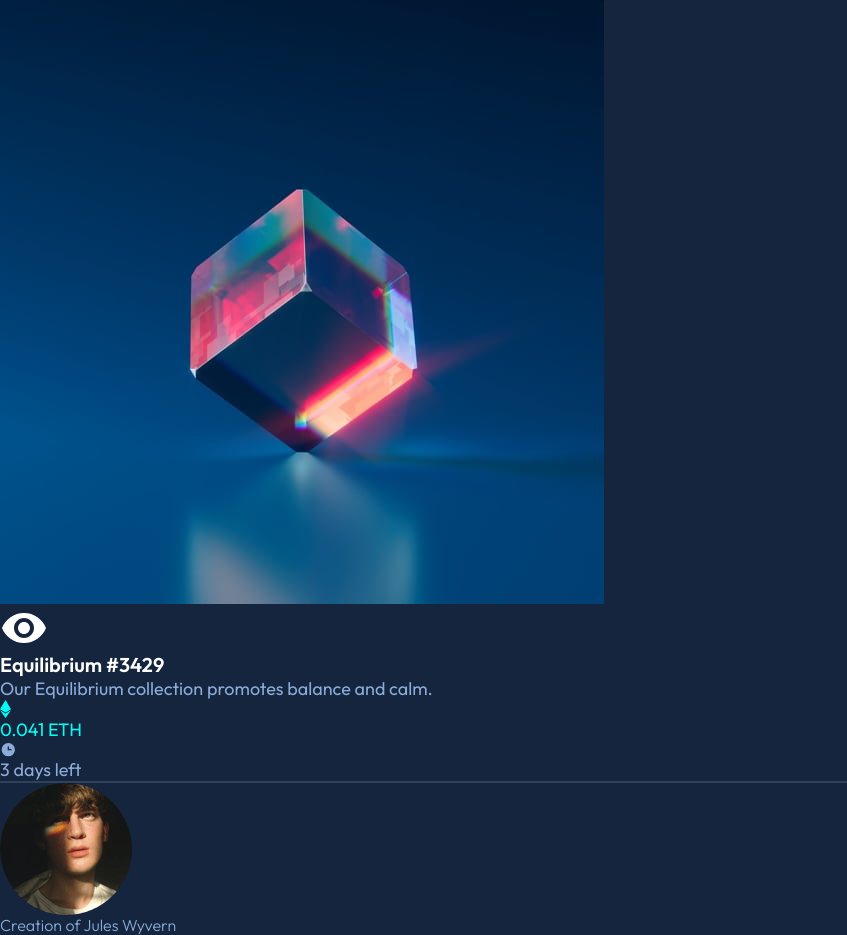
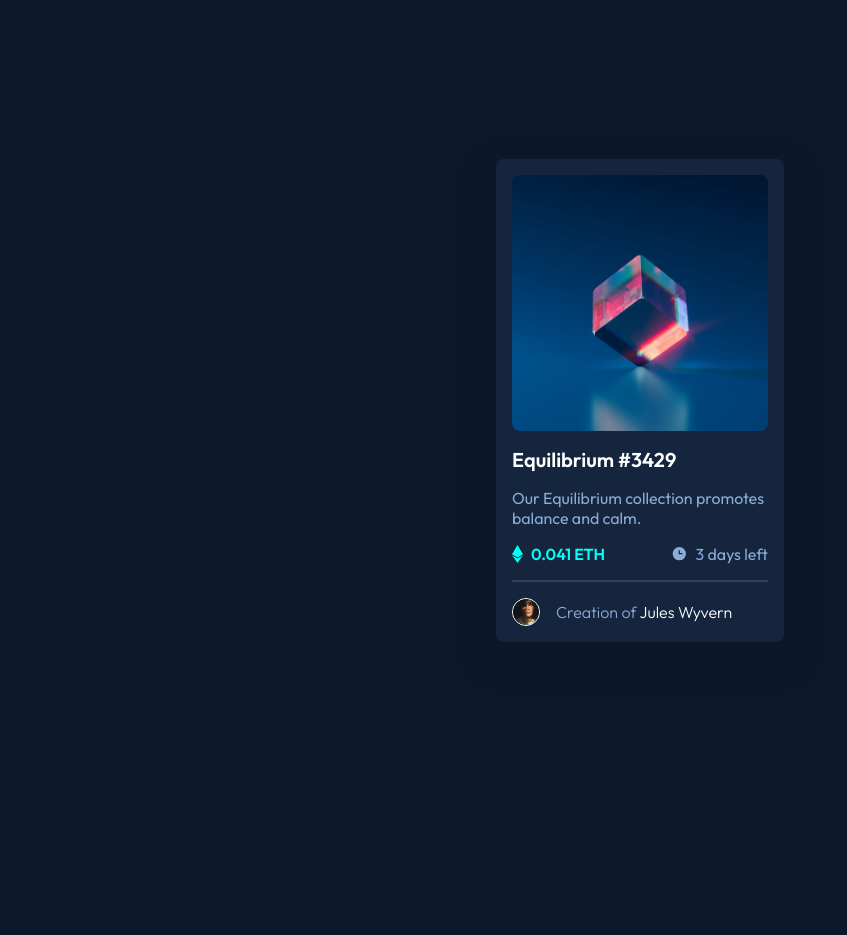
Before and after one commit to bilytskyi-andrii/nft-preview-card-component, a plain HTML site: page index.html in a window 1280 px wide. Shown: the whole page, without its empty margins (0-847 px from the left). After the commit the page ends 800 px from the top, so only its background shows below. Drawn offline with Linux system fonts and the light colour scheme.

Commit message:
feat: css ready

```diff
--- a/style.css
+++ b/style.css
@@ -8,11 +8,13 @@
     --clr-neutral-100: hsl(0, 0%, 100%);
 
     --ff-regular: 'Outfit', sans-serif;
-    --fs-regular: 18px;
+    --fs-regular: 16px;
 
     --fw-bold: 600;
     --fw-regular: 400;
     --fw-light: 300;
+
+    --border-radius: .5rem;
 }
 
 *,
@@ -41,7 +43,13 @@ body {
 }
 
 .nft-component {
+    margin: 3.5rem 1.5rem;
+    padding: 1rem;
     background: var(--clr-neutral-700);
+    display: flex;
+    flex-direction: column;
+    gap: 1rem;
+    border-radius: var(--border-radius);
 }
 
 h1.title {
@@ -52,17 +60,116 @@ h1.title {
 
 .nft-section > span {
     color: var(--clr-primary-400);
+    font-weight: var(--fw-bold);
 }
 
 .creator-section {
+    display: flex;
+    align-items: center;
+    gap: 1rem;
     font-size: 1rem;
     font-weight: var(--fw-light);
 }
 
-.creator-section > span {
+.icons-section {
+    display: flex;
+    justify-content: space-between;
+}
+
+.icons-section > * {
+    display: flex;
+    align-items: center;
+    gap: .5rem;
+}
+
+.creator-section > img {
+    height: 28px;
+    width: 28px;
+    border: 1px solid var(--clr-neutral-100);
+    border-radius: 50%;
+}
+
+.creator-section > p > span {
     color: var(--clr-neutral-100);
 }
 
 hr {
     border: 1px solid var(--clr-neutral-600);
 }
+
+.imgages-section {
+    display: grid;
+    place-items: center;
+    position: relative;
+}
+
+.imgages-section > img {
+    border-radius: var(--border-radius);
+}
+
+.view-svg {
+    position: absolute;
+    display: none;
+}
+
+.creator-section > p > span:hover {
+    color: var(--clr-primary-400);
+    cursor: pointer;
+}
+
+.imgages-section:hover {
+    background: var(--clr-primary-400);
+    border-radius: var(--border-radius);
+    cursor: pointer;
+}
+
+.imgages-section:hover img {
+    opacity: .5;
+}
+
+.imgages-section:hover .view-svg {
+    display: block;
+}
+
+h1.title:hover {
+    color: var(--clr-primary-400);
+    cursor: pointer;
+}
+
+main {
+    position: relative;
+}
+
+.shadow-div-1 {
+    position: absolute;
+    z-index: -1;
+    background: #0C1729;
+    top: 4rem;
+    left: .5rem;
+    width: 20rem;
+    height: 32rem;
+    border-radius: 3rem;
+}
+
+.shadow-div-2 {
+    background: #0b182a;
+    position: absolute;
+    z-index: -2;
+    top: 2rem;
+    left: -1rem;
+    width: 23rem;
+    height: 35rem;
+    border-radius: 3rem;
+}
+
+@media (min-width: 600px) {
+    body {
+        min-height: 100vh;
+        display: grid;
+        place-items: center;
+    }
+
+    .nft-component {
+        max-width: 18rem;
+    }
+}
```
